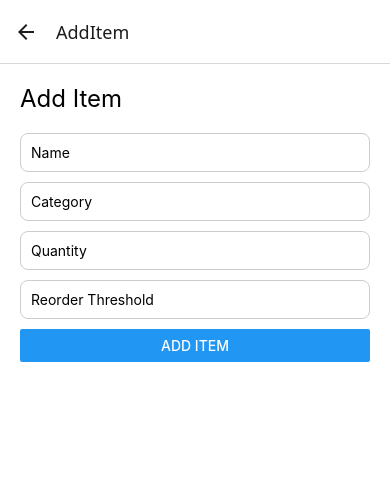
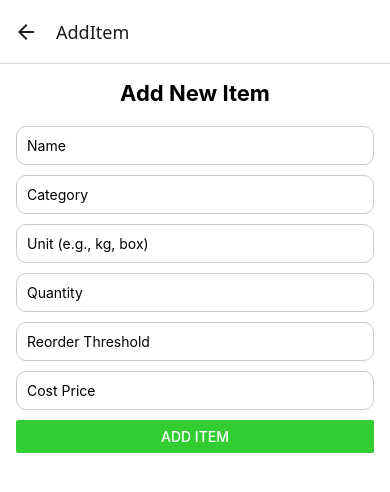
Before and after one commit to dleshaba/pizza_pantry, a React Native app: screen /AddItem in a window 390 px wide. Shown: the top 492 px of the page. Built offline with nearby package versions, Linux system fonts and the light colour scheme.

Commit message:
Correct Data Model

```diff
--- a/src/screens/AddItemScreen.tsx
+++ b/src/screens/AddItemScreen.tsx
@@ -1,70 +1,71 @@
 import React, { useState } from "react";
-import { View, Text, TextInput, Button, StyleSheet, Alert } from "react-native";
-import { createItem } from "../services/itemsService";
-import { NativeStackScreenProps } from "@react-navigation/native-stack";
-import { RootStackParamList } from "../../types";
+import { View, Text, TextInput, Button, Alert, StyleSheet } from "react-native";
+import { createItem } from "../services/ItemsService";
+import AsyncStorage from "@react-native-async-storage/async-storage";
 
-type Props = NativeStackScreenProps<RootStackParamList, "AddItem">;
-
-const AddItemScreen = ({ navigation }: Props) => {
+const AddItemScreen = ({ navigation, route }: any) => {
   const [name, setName] = useState("");
   const [category, setCategory] = useState("");
+  const [unit, setUnit] = useState("");
   const [quantity, setQuantity] = useState("");
   const [reorderThreshold, setReorderThreshold] = useState("");
+  const [costPrice, setCostPrice] = useState("");
 
-  const handleAddItem = async () => {
-    if (!name || !category || !quantity || !reorderThreshold) {
-      Alert.alert("Error", "Please fill all fields");
-      return;
-    }
+  const handleAdd = async () => {
+    try {
+      const userToken = (await AsyncStorage.getItem("token"))!;
+      const decoded = JSON.parse(atob(userToken.split(".")[1]));
+      const createdBy = decoded?.id || "unknown";
 
-    try {
-      await createItem({
+      const newItem = {
         name,
         category,
-        quantity: parseInt(quantity),
-        reorderThreshold: parseInt(reorderThreshold),
-      });
-      Alert.alert("Success", "Item added!");
+        unit,
+        quantity: Number(quantity),
+        reorderThreshold: Number(reorderThreshold),
+        costPrice: Number(costPrice),
+        createdBy,
+      };
+
+      const data = await createItem(newItem);
+      Alert.alert("✅ Item added successfully!");
+
+      // If callback was passed, update the list in real-time
+      if (route.params?.onAddItem) {
+        route.params.onAddItem(data);
+      }
+
       navigation.goBack();
-    } catch (err: any) {
-      Alert.alert("Error", err.message || "Failed to add item");
+    } catch (error: any) {
+      console.error(error);
+      Alert.alert("❌ Failed to add item", error.message);
     }
   };
 
   return (
     <View style={styles.container}>
-      <Text style={styles.title}>Add Item</Text>
+      <Text style={styles.header}>Add New Item</Text>
       <TextInput placeholder="Name" value={name} onChangeText={setName} style={styles.input} />
-      <TextInput
-        placeholder="Category"
-        value={category}
-        onChangeText={setCategory}
-        style={styles.input}
-      />
-      <TextInput
-        placeholder="Quantity"
-        value={quantity}
-        onChangeText={setQuantity}
-        style={styles.input}
-        keyboardType="numeric"
-      />
-      <TextInput
-        placeholder="Reorder Threshold"
-        value={reorderThreshold}
-        onChangeText={setReorderThreshold}
-        style={styles.input}
-        keyboardType="numeric"
-      />
-      <Button title="Add Item" onPress={handleAddItem} />
+      <TextInput placeholder="Category" value={category} onChangeText={setCategory} style={styles.input} />
+      <TextInput placeholder="Unit (e.g., kg, box)" value={unit} onChangeText={setUnit} style={styles.input} />
+      <TextInput placeholder="Quantity" keyboardType="numeric" value={quantity} onChangeText={setQuantity} style={styles.input} />
+      <TextInput placeholder="Reorder Threshold" keyboardType="numeric" value={reorderThreshold} onChangeText={setReorderThreshold} style={styles.input} />
+      <TextInput placeholder="Cost Price" keyboardType="numeric" value={costPrice} onChangeText={setCostPrice} style={styles.input} />
+      <Button title="Add Item" color="#32CD32" onPress={handleAdd} />
     </View>
   );
 };
 
 const styles = StyleSheet.create({
-  container: { flex: 1, padding: 20, backgroundColor: "white" },
-  title: { fontSize: 24, marginBottom: 20 },
-  input: { borderWidth: 1, borderColor: "#ccc", padding: 10, marginBottom: 10, borderRadius: 8 },
+  container: { flex: 1, padding: 16, backgroundColor: "white" },
+  header: { fontSize: 22, fontWeight: "bold", marginBottom: 20, textAlign: "center" },
+  input: {
+    borderWidth: 1,
+    borderColor: "#ccc",
+    borderRadius: 10,
+    padding: 10,
+    marginBottom: 10,
+  },
 });
 
 export default AddItemScreen;
```
Also changed, not shown: src/screens/InventoryListScreen.tsx (+7 -1 lines), 1 other file (tests, documents, lock files or other folders).
